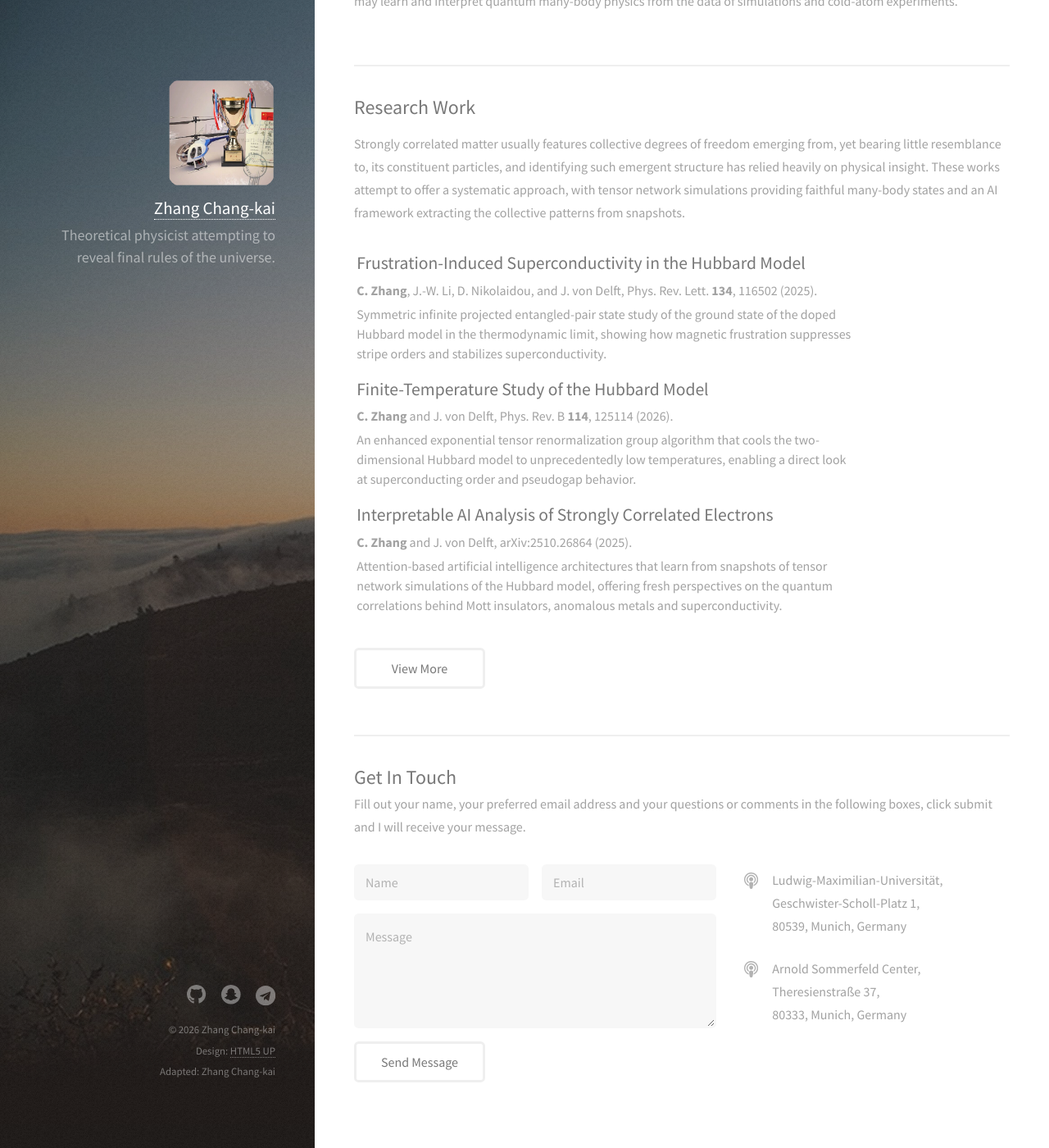
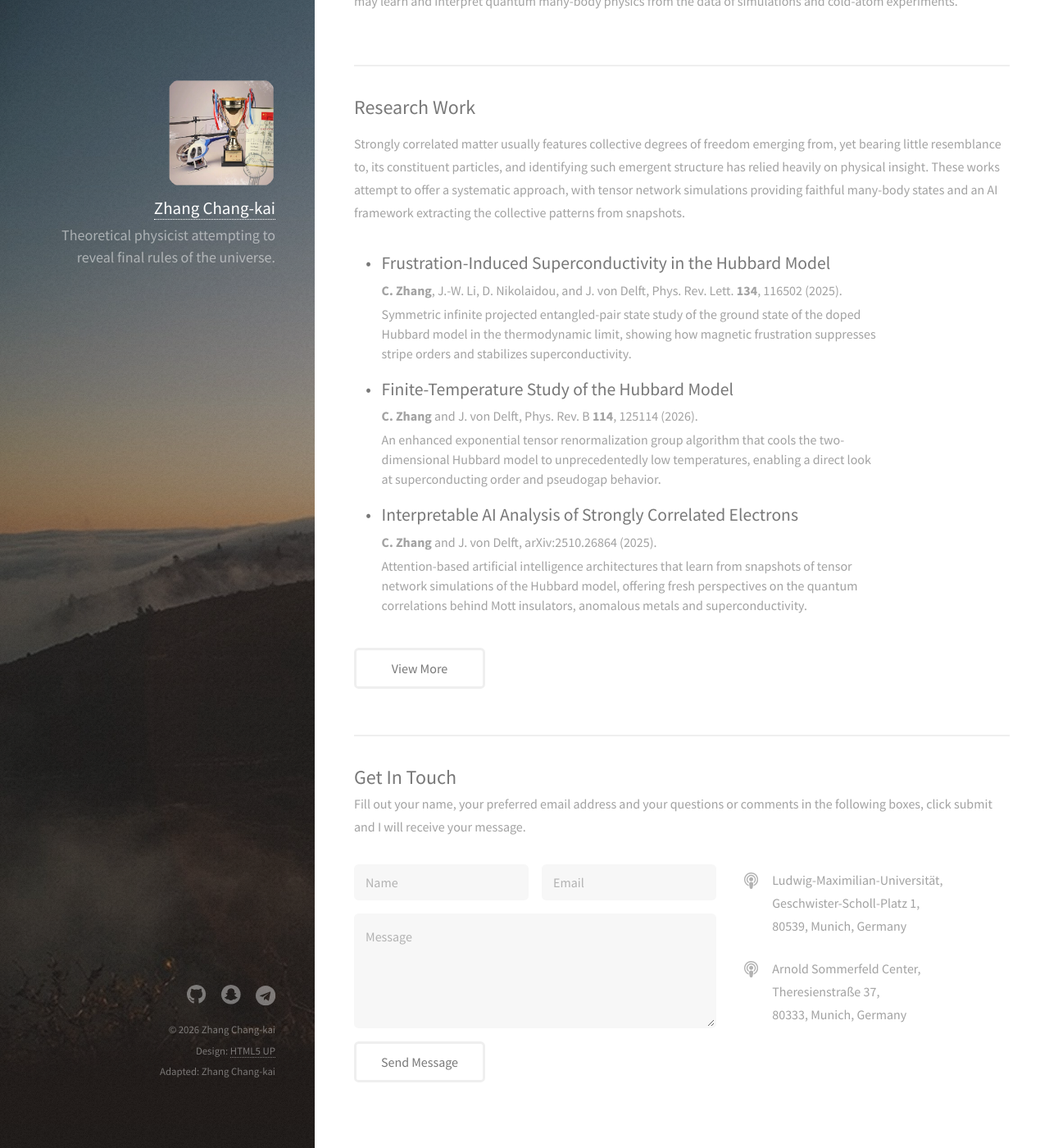
Before and after one commit to Phy-David-Zhang/phy-david-zhang.github.io, a Jekyll site: the page built from index.html, in a window 1280 px wide and 1400 px high, scrolled down 579 px. Shown: the whole window at 82% size. Built offline with Jekyll 4.4.1, drawn with Linux system fonts in a browser that asks for light colours.

Commit message:
Indent the home page Research Work list like the Exhibition, slightly deeper, with a disc bullet before each title, keeping the text column capped at 38em

```diff
--- a/css/main.css
+++ b/css/main.css
@@ -1246,11 +1246,16 @@
 	#two > h2 { margin-bottom: 0.5em; }
 	#two .work-list { margin-top: 0.8em; } /* a little tighter under the heading than the Exhibition's 1em (1.5em below 980px) */
 	@media screen and (max-width: 980px) { #two .work-list { margin-top: 1.3em; } }
-	#two .work-list > article { /* indent 0.2em under the heading instead of the Exhibition's 1.5em + gutter; capped text column instead of the Exhibition's 85% */
-		margin-left: calc(2 * var(--bleed) - var(--gutter));
-		padding-left: 0.2em;
+	#two .work-list > article { /* a little more indent than the Exhibition's 1.5em, and a capped text column instead of its 85% */
+		margin-left: 2.1em;
 		width: auto;
-		max-width: 38em;
+		max-width: calc(38em + var(--gutter)); /* border-box: the gutter is the left padding, so the text column is 38em */
+	}
+	#two .work-list h3 { position: relative; }
+	#two .work-list h3::before { /* a disc bullet in the gutter, giving the indent a visible reason */
+		content: "\2022";
+		position: absolute;
+		left: -0.9em;
 	}
 	#two .work-list .reference { margin-bottom: 0.3em; }
 	#two .work-list .reference a { color: inherit; border-bottom: none; } /* quiet DOI link, like the intro link; turns green on hover */
```
